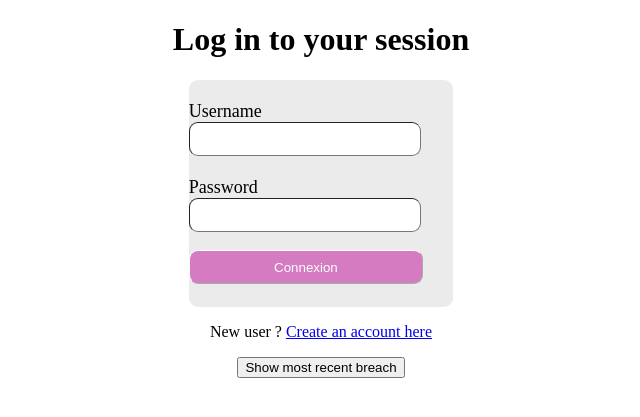
After one commit to Bertille2002/Web_site, a PHP site: page /comptes_site/login_index.php in a window 1280 px wide. The commit adds this page. Shown: the top 417 px of the page, without its empty margins (319-959 px from the left). Run offline with PHP 8.4, Linux system fonts and the light colour scheme; some libraries are stand-ins or nearby versions.

Commit message:
back end php and css start

```diff
--- a/comptes_site/assets_log/styles.css
+++ b/comptes_site/assets_log/styles.css
@@ -0,0 +1,50 @@
+:root {
+    --color1: #000000;
+    --color2: #7a1d6b;
+    --color3: #fff2fd;
+    --color4: #d47bc1;
+    --color5: #feffff;
+}
+
+.head {
+    font-size: medium;
+    text-align: center;
+}
+
+.title {
+    font: Georgia;
+    font-size: large;
+}
+
+.login_form {
+    width: 7cm;
+    height: 6cm;
+    background-color: rgb(235, 235, 235);
+    border-radius: 9px;
+    border-color: rgb(58, 58, 58);
+    border-width: 3px;
+    position: relative;
+    margin: auto;
+}
+
+.input {
+    width: 6cm;
+    height: 0.8cm;
+    border-radius: 9px;
+    border-width: 0.0001cm;
+}
+
+.bttn {
+    color: var(--color5);
+    background-color: var(--color4);
+    border-color: white;
+    border-radius: 9px;
+    border-width: 0.001cm;
+    width: 6.2cm;
+    height: 0.9cm;
+    font: Georgia;
+}
+
+.header_2 {
+    text-align: center;
+}
--- /dev/null
+++ b/comptes_site/login_index.php
@@ -0,0 +1,83 @@
+<!-- page de connexion -->
+
+<?php
+session_start();
+
+
+$host = 'localhost';
+$dbname = 'users';
+$username = "root";
+$password = "root";
+
+try{
+    $pdo = new PDO("mysql:host=$host;dbname=$dbname;charset=utf8", $username, $password);
+    $pdo->setAttribute(PDO::ATTR_ERRMODE, PDO::ERRMODE_EXCEPTION);
+} catch(PDOException $e) {
+    echo "Error : ".$e->getMessage();
+}
+
+if($_SERVER["REQUEST_METHOD"] == "POST") {
+    $username = filter_var($_POST['username'], FILTER_SANITIZE_STRING);
+    $password = $_POST['password'];
+
+    $stmt = $pdo->prepare("SELECT * FROM users WHERE username = :username AND password = :password");
+    $stmt->bindParam(':username', $username);
+    $stmt->bindParam(':password', $password);
+    $stmt->execute();
+
+    if ($stmt->rowCount() > 0) {
+        $user = $stmt->fetch(PDO::FETCH_ASSOC);
+        $_SESSION['user_id'] = $user['ID'];
+        header("Location: ../index.php?id=" . $user['ID']);
+        exit();
+    } else {
+        echo "Nom d'utilisateur ou mot de passe incorrect.";
+    }
+}
+?>
+
+<!DOCTYPE html>
+<html>
+
+<head>
+    <meta charset='utf-8'>
+    <meta http-equiv='X-UA-Compatible' content='IE=edge'>
+    <meta name='viewport' content='width=device-width, initial-scale=1'>
+    <link rel='stylesheet' type='text/css' media='screen' href='assets_log/styles.css'>
+    <title>Login</title>
+</head>
+<body style="overflow: visible;">
+    <div class="container">
+        <div class="head">
+            <h1>Log in to your session</h1>
+        </div>
+        <div class="login_form">
+            <form method="POST" action="login_index.php">
+                <label for="username" class="title">
+                    <br>
+                    Username
+                    <br>
+                </label>
+                <input type="username" id="username" name="username" class="input" required></input>
+                <br>
+                <label for="password" class="title">
+                    <br>
+                    Password
+                    <br>
+                </label>
+                <input type="password" id="password" name="password" class="input" required></input>
+            </form>
+            <br>
+            <button class="bttn" type="submit">Connexion</button>
+        </div>
+        <div class="header_2">
+            <p>New user ?  <a href="registration.php">Create an account here</a></p>
+            <a href="breach.php" target="_blank">
+                <button class="breach">Show most recent breach</button>
+            </a>
+        </div>
+    </div>
+</div>
+
+</body>
+</html>
--- a/comptes_site/registration.php
+++ b/comptes_site/registration.php
@@ -31,7 +31,7 @@
         <br>
         <button type="submit" value="Sign_up" name="ok">Register</button>
         <br>
-        <p>Already a member ?<a href="login.php">Login here</a></p>
+        <p>Already a member ?<a href="login_index.php">Login here</a></p>
     </form>
 </body>
 </html>
--- a/config/mysql.php
+++ b/config/mysql.php
@@ -5,3 +5,5 @@ const MYSQL_PORT = 3306;
 const MYSQL_NAME = 'site_web';
 const MYSQL_USER = 'root';
 const MYSQL_PASSWORD = 'root';
+
+?>
--- a/projects/project1.html
+++ b/projects/project1.html
@@ -23,7 +23,7 @@
         </section>
 
         <section class="cta">
-            <a href="../../Web_site-main" class="button">Back to Home Page</a>
+            <a href="../../Web_site" class="button">Back to Home Page</a>
         </section>
         <script src='assets_proj/script.js'></script>
     </html>
--- a/projects/project2.html
+++ b/projects/project2.html
@@ -28,7 +28,7 @@
         </div>
     </section>
     <section class="cta">
-        <a href="../../Web_site-main" class="button">Back to Home Page</a>
+        <a href="../../Web_site" class="button">Back to Home Page</a>
     </section>
     <script src='main.js'></script>
 
--- a/projects/project3.html
+++ b/projects/project3.html
@@ -24,7 +24,7 @@
         </section>
 
         <section class="cta">
-            <a href="../../Web_site-main" class="button">Back to Home Page</a>
+            <a href="../../Web_site" class="button">Back to Home Page</a>
         </section>
         <script src='assets_proj/script.js'></script>
     </html>
--- a/projects/project4.html
+++ b/projects/project4.html
@@ -24,7 +24,7 @@
         </section>
 
         <section class="cta">
-            <a href="../../Web_site-main" class="button">Back to Home Page</a>
+            <a href="../../Web_site" class="button">Back to Home Page</a>
         </section>
         <script src='assets_proj/script.js'></script>
     </html>
--- a/projects/project5.html
+++ b/projects/project5.html
@@ -24,7 +24,7 @@
         </section>
 
         <section class="cta">
-            <a href="../../Web_site-main" class="button">Back to Home Page</a>
+            <a href="../../Web_site" class="button">Back to Home Page</a>
         </section>
         <script src='main.js'></script>
     </html>
```
Also changed, not shown: assets/styles.css (+22 -0 lines), comptes_site/comptes.php (+12 -2 lines), comptes_site/header.php (added, +10 -0 lines), comptes_site/login.php (deleted, +0 -57 lines), comptes_site/sql_comptes/users.sql (added, +21 -0 lines), index.php (+4 -3 lines), sql/creation_base.sql (+22 -22 lines), comptes_site/breach.php (added), 1 other file.
